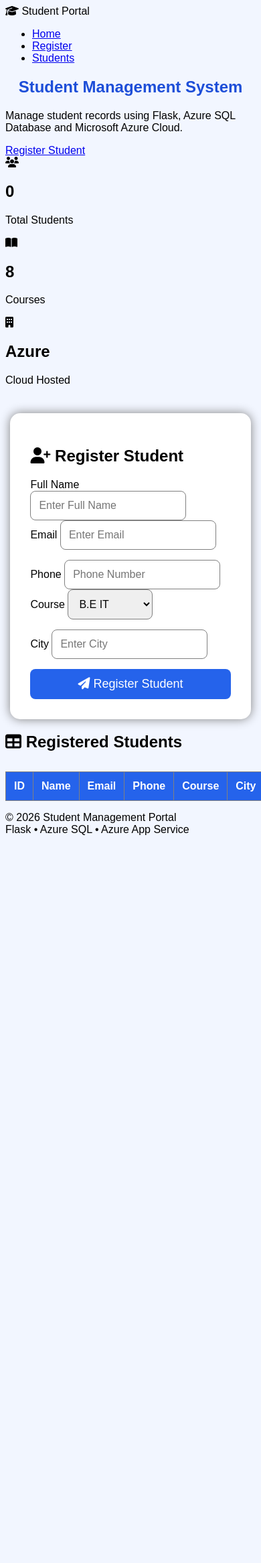
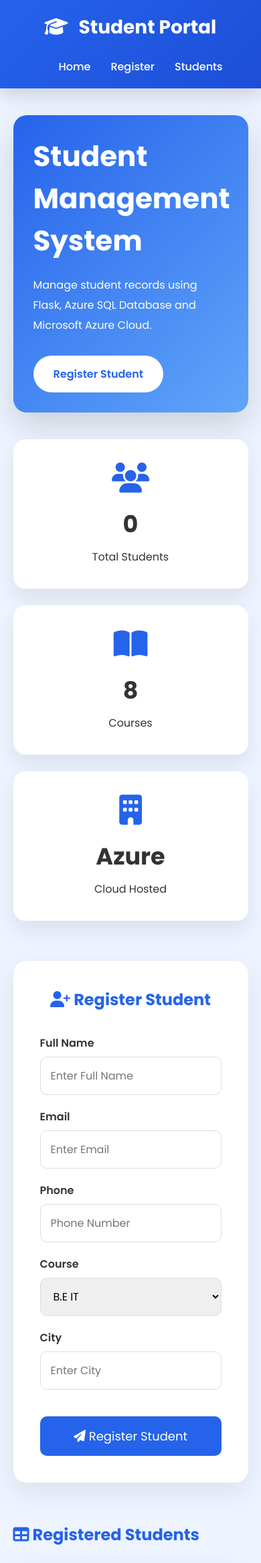
Before and after one commit to ShraddhaTotre/student-management-app, a Flask app: page / in a window 390 px wide. Shown: the top 2334 px of the page at 67% size. Before the commit the page ends 1247 px from the top, so only its background shows below. Run offline with Flask 3, Linux system fonts and the light colour scheme; data that the repository does not hold is empty.

Commit message:
Refactor CSS for layout and responsiveness
Updated styles for body, navbar, hero section, cards, form, table, and footer. Improved responsiveness and adjusted various CSS properties.

```diff
--- a/static/style.css
+++ b/static/style.css
@@ -1,91 +1,459 @@
+/* Google Font */
+
+*{
+    margin:0;
+    padding:0;
+    box-sizing:border-box;
+    font-family:'Poppins',sans-serif;
+}
+
 body{
 
-font-family: Arial;
-background:#f2f6ff;
+    background:#eef4ff;
+    color:#333;
+}
+
+/* NAVBAR */
+
+nav{
+
+    width:100%;
+    height:75px;
+
+    background:linear-gradient(135deg,#2563eb,#1d4ed8);
+
+    display:flex;
+    justify-content:space-between;
+    align-items:center;
+
+    padding:0 8%;
+
+    color:white;
+
+    position:sticky;
+    top:0;
+
+    z-index:1000;
+
+    box-shadow:0 10px 25px rgba(0,0,0,.15);
 
 }
 
+.logo{
+
+    font-size:28px;
+    font-weight:700;
+
+}
+
+.logo i{
+
+    margin-right:10px;
+
+}
+
+nav ul{
+
+    display:flex;
+    list-style:none;
+
+}
+
+nav ul li{
+
+    margin-left:30px;
+
+}
+
+nav ul li a{
+
+    text-decoration:none;
+    color:white;
+    font-weight:500;
+    transition:.3s;
+
+}
+
+nav ul li a:hover{
+
+    color:#ffd43b;
+
+}
+
+/* HERO */
+
+.hero{
+
+    width:90%;
+    margin:40px auto;
+
+    background:linear-gradient(135deg,#2563eb,#60a5fa);
+
+    color:white;
+
+    border-radius:20px;
+
+    padding:60px;
+
+    box-shadow:0 20px 50px rgba(0,0,0,.15);
+
+}
+
+.hero h1{
+
+    font-size:42px;
+    margin-bottom:20px;
+
+}
+
+.hero p{
+
+    width:60%;
+    line-height:30px;
+    margin-bottom:30px;
+
+}
+
+.btn{
+
+    display:inline-block;
+
+    padding:15px 30px;
+
+    background:white;
+
+    color:#2563eb;
+
+    text-decoration:none;
+
+    font-weight:600;
+
+    border-radius:50px;
+
+    transition:.4s;
+
+}
+
+.btn:hover{
+
+    transform:translateY(-4px);
+
+    box-shadow:0 15px 30px rgba(0,0,0,.2);
+
+}
+
+/* DASHBOARD */
+
+.cards{
+
+    width:90%;
+    margin:40px auto;
+
+    display:grid;
+
+    grid-template-columns:repeat(auto-fit,minmax(250px,1fr));
+
+    gap:25px;
+
+}
+
+.card{
+
+    background:white;
+
+    border-radius:18px;
+
+    padding:35px;
+
+    text-align:center;
+
+    box-shadow:0 15px 30px rgba(0,0,0,.08);
+
+    transition:.4s;
+
+}
+
+.card:hover{
+
+    transform:translateY(-8px);
+
+}
+
+.card i{
+
+    font-size:45px;
+
+    color:#2563eb;
+
+    margin-bottom:20px;
+
+}
+
+.card h2{
+
+    font-size:35px;
+
+    margin-bottom:10px;
+
+}
+
+/* FORM */
 
 .container{
 
-width:80%;
-margin:auto;
-background:white;
-padding:30px;
-margin-top:40px;
-border-radius:15px;
-box-shadow:0px 0px 15px gray;
+    width:90%;
+
+    margin:60px auto;
+
+    background:white;
+
+    padding:40px;
+
+    border-radius:20px;
+
+    box-shadow:0 15px 40px rgba(0,0,0,.08);
 
 }
 
+.title{
 
-h1{
+    text-align:center;
 
-text-align:center;
-color:#1d4ed8;
+    margin-bottom:35px;
+
+    color:#2563eb;
 
 }
 
+.row{
 
-form{
+    display:flex;
 
-display:flex;
-flex-direction:column;
-gap:15px;
+    gap:20px;
+
+    margin-bottom:20px;
 
 }
 
+.input-box{
+
+    flex:1;
+
+    display:flex;
+
+    flex-direction:column;
+
+}
+
+.full{
+
+    width:100%;
+
+}
+
+label{
+
+    margin-bottom:8px;
+
+    font-weight:600;
+
+}
 
 input,select{
 
-padding:12px;
-font-size:16px;
-border-radius:8px;
-border:1px solid gray;
+    padding:15px;
+
+    border:1px solid #ddd;
+
+    border-radius:10px;
+
+    font-size:16px;
+
+    transition:.3s;
 
 }
 
+input:focus,
+select:focus{
 
-button{
+    outline:none;
 
-background:#2563eb;
-color:white;
-padding:12px;
-border:none;
-border-radius:8px;
-font-size:18px;
+    border-color:#2563eb;
+
+    box-shadow:0 0 10px rgba(37,99,235,.2);
 
 }
 
+.submit-btn{
 
-button:hover{
+    margin-top:20px;
 
-background:#1e40af;
+    width:100%;
+
+    background:#2563eb;
+
+    color:white;
+
+    border:none;
+
+    padding:16px;
+
+    font-size:18px;
+
+    border-radius:10px;
+
+    cursor:pointer;
+
+    transition:.3s;
 
 }
 
+.submit-btn:hover{
 
+    background:#1e40af;
+
+    transform:scale(1.02);
+
+}
+
+/* TABLE */
+
+.table-section{
+
+    width:90%;
+
+    margin:60px auto;
+
+}
+
+.table-section h2{
+
+    color:#2563eb;
+
+    margin-bottom:25px;
+
+}
+
+.table-container{
+
+    background:white;
+
+    border-radius:20px;
+
+    overflow:hidden;
+
+    box-shadow:0 15px 35px rgba(0,0,0,.08);
+
+}
 
 table{
 
-width:100%;
-margin-top:30px;
-border-collapse:collapse;
+    width:100%;
+
+    border-collapse:collapse;
 
 }
 
+thead{
+
+    background:#2563eb;
+
+    color:white;
+
+}
 
 th{
 
-background:#2563eb;
-color:white;
+    padding:18px;
 
 }
 
+td{
 
-td,th{
+    padding:18px;
 
-padding:12px;
-border:1px solid gray;
+    text-align:center;
+
+    border-bottom:1px solid #eee;
 
 }
+
+tbody tr:nth-child(even){
+
+    background:#f8fbff;
+
+}
+
+tbody tr:hover{
+
+    background:#eaf2ff;
+
+}
+
+/* FOOTER */
+
+footer{
+
+    margin-top:50px;
+
+    background:#1e293b;
+
+    color:white;
+
+    text-align:center;
+
+    padding:30px;
+
+}
+
+/* RESPONSIVE */
+
+@media(max-width:768px){
+
+.hero{
+
+padding:30px;
+
+}
+
+.hero p{
+
+width:100%;
+
+}
+
+.row{
+
+flex-direction:column;
+
+}
+
+nav{
+
+flex-direction:column;
+
+height:auto;
+
+padding:20px;
+
+}
+
+nav ul{
+
+margin-top:15px;
+
+}
+
+.cards{
+
+grid-template-columns:1fr;
+
+}
+
+.logo{
+
+margin-bottom:10px;
+
+}
+
+}
```
